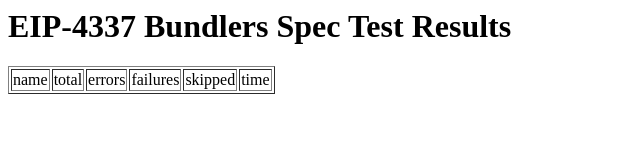
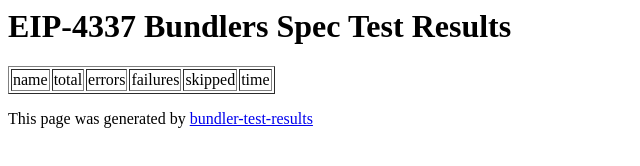
Before and after one commit to eth-infinitism/bundler-test-executor, a plain HTML site: page html/index.html in a window 1280 px wide. Shown: the whole page, without its empty margins (0-640 px from the left). Drawn offline with Linux system fonts and the light colour scheme; no server answers.

Commit message:
update index

```diff
--- a/html/index.html
+++ b/html/index.html
@@ -1,6 +1,12 @@
+<h1>EIP-4337 Bundlers Spec Test Results</h1>
+<div id=output >
+</div>
 
-<h1>EIP-4337 Bundlers Spec Test Results</h1>
-<div id=output>
+<p>
+
+This page was generated by <a href="https://github.com/eth-infinitism/bundler-test-results">bundler-test-results</a>
+
+
 <script>
 
 okmark = '&#9989;'
```
Also changed, not shown: 1 other file.
